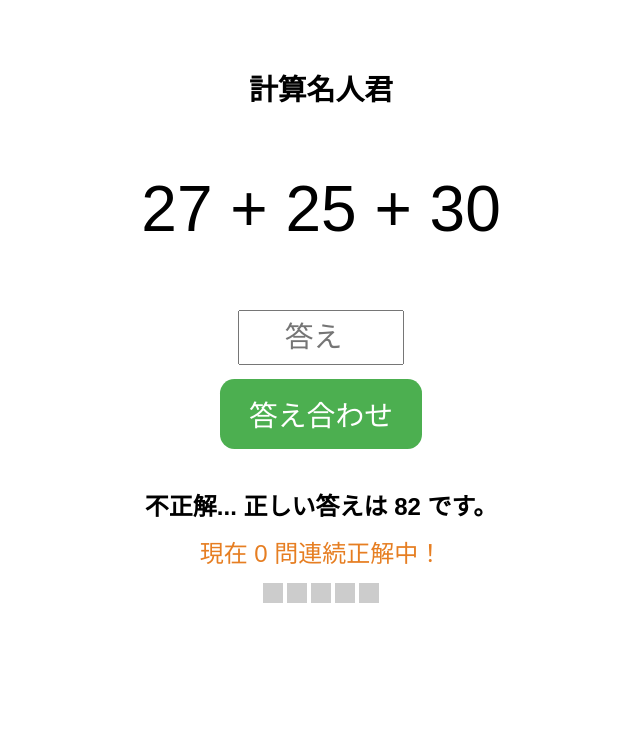
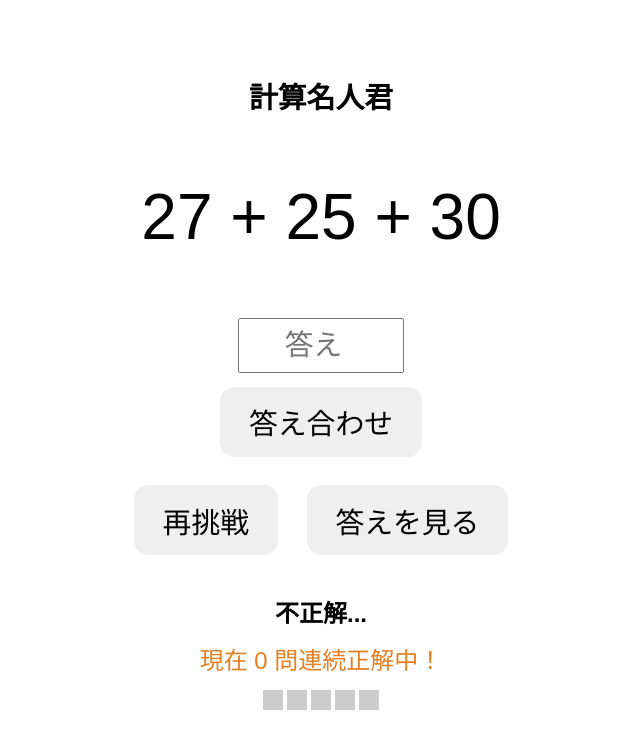
Before and after one commit to SucreauxVanille/Keisan-meijin, a plain HTML site: page index.html in a window 1280 px wide. Both pictures are taken after a click on the button "答え合わせ". Shown: the whole page, without its empty margins (319-959 px from the left). Drawn offline with Linux system fonts and the light colour scheme.

Commit message:
Update index.html

```diff
--- a/index.html
+++ b/index.html
@@ -10,8 +10,6 @@
       text-align: center;
       padding: 2em;
       font-size: 1.5em;
-  max-width: 600px;         /* 最大幅を設定 */
-  margin: 0 auto;           /* 左右中央に配置 */
     }
     h1 {
       font-size: 1.2em;
@@ -20,12 +18,6 @@
     #problem {
       font-size: 5vw;
       margin: 1em 0;
-  word-break: keep-all;
-  white-space: nowrap;
-  overflow: hidden;
-  text-overflow: ellipsis;
-  max-width: 100%;          /* 横幅超え防止 */
-  box-sizing: border-box;   /* paddingを含めた幅制御 */
     }
     input[type="number"] {
       font-size: 1.2em;
@@ -40,10 +32,6 @@
       border: none;
       border-radius: 0.5em;
       cursor: pointer;
-    }
-    #submitBtn {
-      background-color: #4CAF50;
-      color: white;
     }
     #result {
       margin-top: 1em;
@@ -72,6 +60,7 @@
   <input type="number" id="userAnswer" placeholder="答え" />
   <br />
   <button id="submitBtn">答え合わせ</button>
+  <div id="controlButtons"></div>
   <div id="result"></div>
   <div id="streak"></div>
   <div id="gauge"></div>
@@ -79,6 +68,7 @@
   <script>
     let currentAnswer = null;
     let correctStreak = 0;
+    let allowSubmit = true;
 
     const problemDiv = document.getElementById("problem");
     const userAnswer = document.getElementById("userAnswer");
@@ -86,6 +76,7 @@
     const resultDiv = document.getElementById("result");
     const streakDiv = document.getElementById("streak");
     const gaugeDiv = document.getElementById("gauge");
+    const controlButtons = document.getElementById("controlButtons");
 
     const displayOp = {
       '+': '+',
@@ -115,21 +106,54 @@
           Math.floor(Math.random() * 29) + 2,
           Math.floor(Math.random() * 29) + 2
         ];
+
         let op1 = ops[Math.floor(Math.random() * ops.length)];
         let op2 = ops[Math.floor(Math.random() * ops.length)];
-
         if (op1 === '/' && op2 === '/') continue; // Avoid double division
 
         let expr = `${nums[0]} ${op1} ${nums[1]} ${op2} ${nums[2]}`;
+
         try {
           const tempExpr = expr.replace(/\÷/g, '/').replace(/\×/g, '*');
           const val = Function(`"use strict"; return (${tempExpr})`)();
-          if (Number.isInteger(val) && val >= 0) return { expr, val };
+          if (Number.isInteger(val) && val > 0) {
+            return { expr, val };
+          }
         } catch (e) {
           continue;
         }
       }
       return null;
+    }
+
+    function showButtons(isCorrect) {
+      controlButtons.innerHTML = '';
+      if (isCorrect) {
+        const nextBtn = document.createElement("button");
+        nextBtn.innerText = "次へ";
+        nextBtn.onclick = generateProblem;
+        controlButtons.appendChild(nextBtn);
+      } else {
+        const retryBtn = document.createElement("button");
+        retryBtn.innerText = "再挑戦";
+        retryBtn.onclick = () => {
+          resultDiv.innerText = "";
+          controlButtons.innerHTML = '';
+          userAnswer.focus();
+        };
+
+        const giveUpBtn = document.createElement("button");
+        giveUpBtn.innerText = "答えを見る";
+        giveUpBtn.onclick = () => {
+          resultDiv.innerText = `正しい答えは ${currentAnswer} です。`;
+          correctStreak = 0;
+          showButtons(true);
+          updateGauge(0);
+        };
+
+        controlButtons.appendChild(retryBtn);
+        controlButtons.appendChild(giveUpBtn);
+      }
     }
 
     function generateProblem() {
@@ -149,20 +173,24 @@
       currentAnswer = problem.val;
       userAnswer.value = "";
       resultDiv.innerText = "";
+      controlButtons.innerHTML = '';
+      allowSubmit = true;
       streakDiv.innerText = `現在 ${correctStreak} 問連続正解中！`;
       updateGauge(Math.min(correctStreak, 5));
       userAnswer.focus();
     }
 
     submitBtn.addEventListener("click", () => {
+      if (!allowSubmit) return;
       const userVal = parseInt(userAnswer.value);
       if (userVal === currentAnswer) {
         resultDiv.innerText = "正解！よくできました！";
         correctStreak++;
-        setTimeout(generateProblem, 1500);
+        allowSubmit = false;
+        showButtons(true);
       } else {
-        resultDiv.innerText = `不正解... 正しい答えは ${currentAnswer} です。`;
-        correctStreak = 0;
+        resultDiv.innerText = "不正解...";
+        showButtons(false);
       }
       streakDiv.innerText = `現在 ${correctStreak} 問連続正解中！`;
       updateGauge(Math.min(correctStreak, 5));
```
Lines whose indentation alone changed are shown as unchanged.
